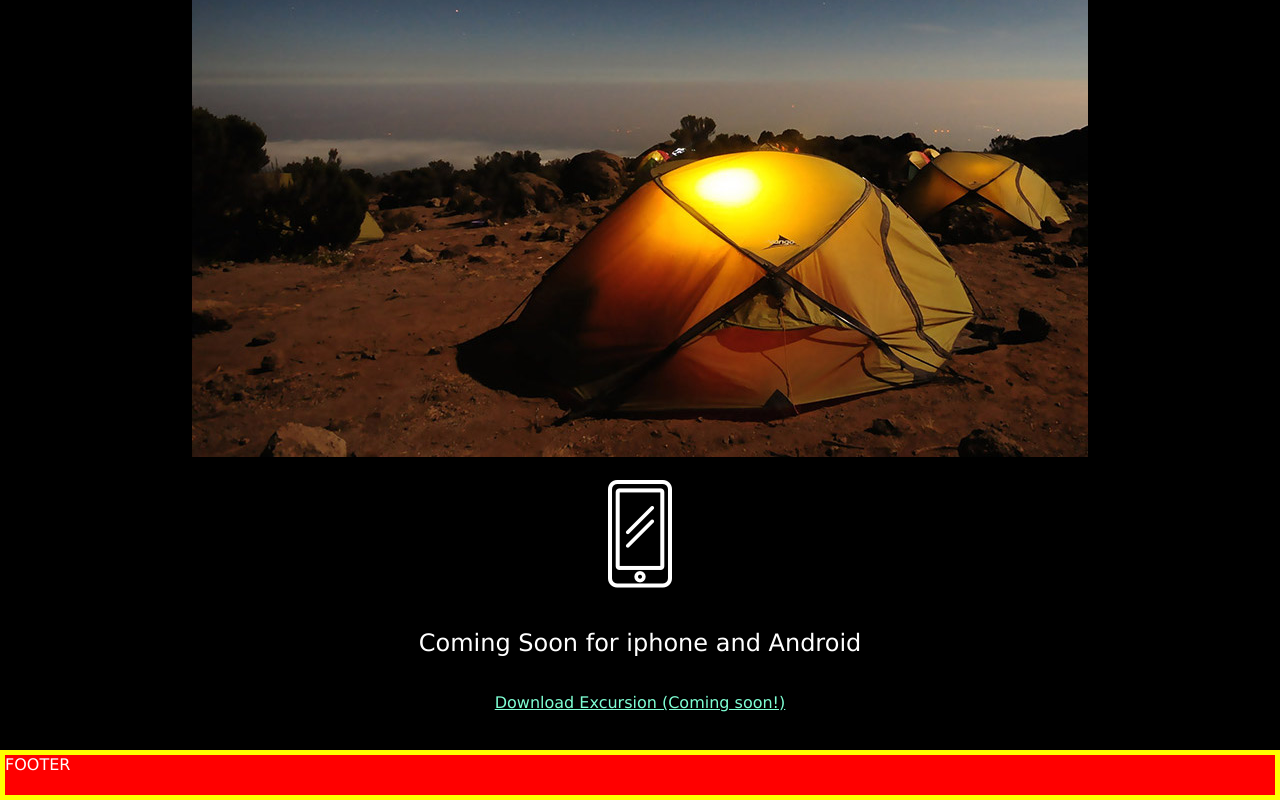
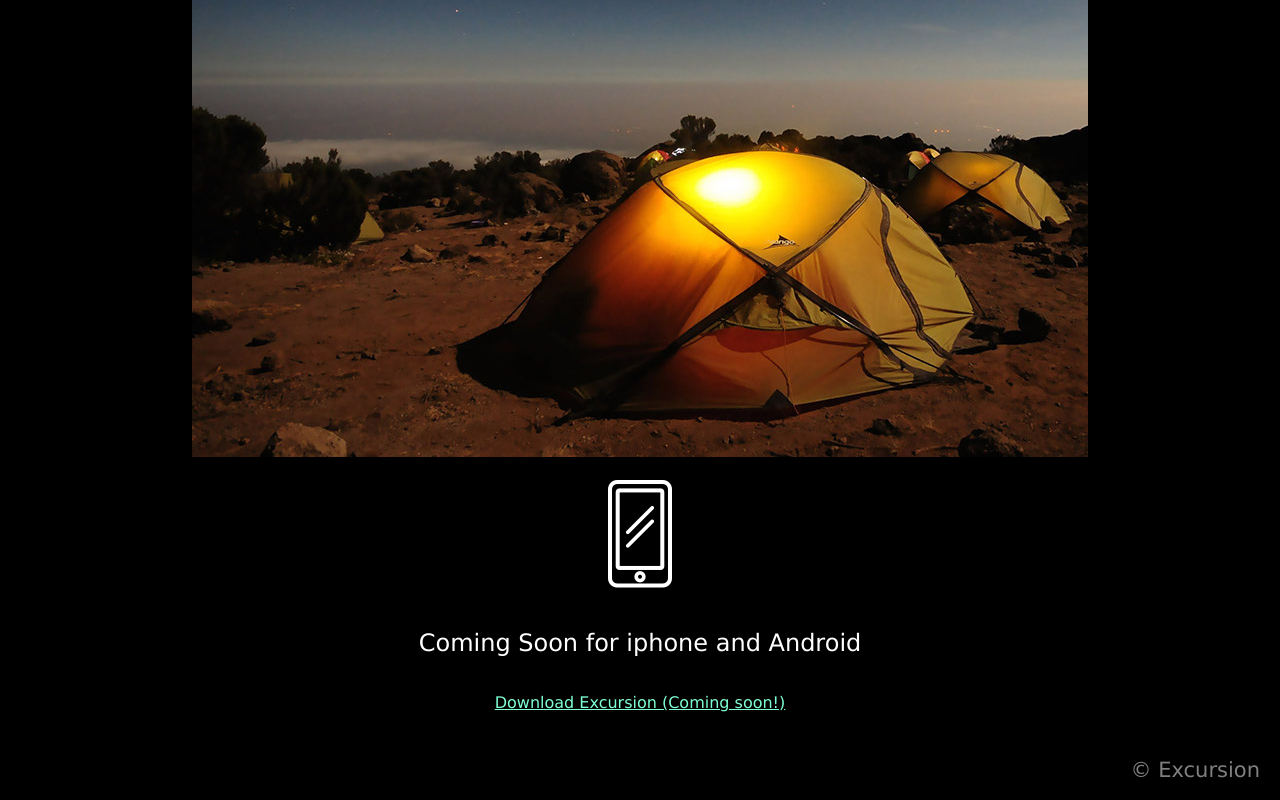
Before and after one commit to Medici305/Excursion.github.io, a plain HTML site: page index.html in a window 1280 px wide. Shown: the part 1145-1945 px from the top of the page. Drawn offline with Linux system fonts and the light colour scheme.

Commit message:
Finshed the footer Section

```diff
--- a/index.html
+++ b/index.html
@@ -36,7 +36,7 @@
         </section>
 
         <section class="image">
-            <div class="main-picture">
+            <div>
                 <img src="./resources/images/travel-guide.jpg" alt="Travel Guide">
             </div>
         </section>
@@ -50,7 +50,9 @@
         </section>
 
         <section class="footer">
-            FOOTER
+            <div class="copy-right">
+                <p>&copy; Excursion</p>
+            </div>
         </section>
     </div>
 
--- a/resources/style.css
+++ b/resources/style.css
@@ -85,10 +85,6 @@ html {
     justify-items: center;
 }
 
-.main-picture {
-
-}
-
 /* Release Date*/
 .release {
     grid-row: 5 / 6;
@@ -108,6 +104,12 @@ html {
 .footer {
     grid-row: 6 / 7;
     grid-column: 1 / 12;
-    border: 5px solid yellow;
-    background-color: red;
+    text-align: right;
+    line-height: 40px;
 }
+
+.copy-right  p{
+    font-size: 1.3125rem;
+    color: gray;
+    margin-right: 20px;
+}
```
